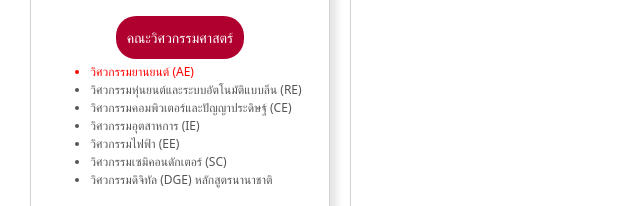
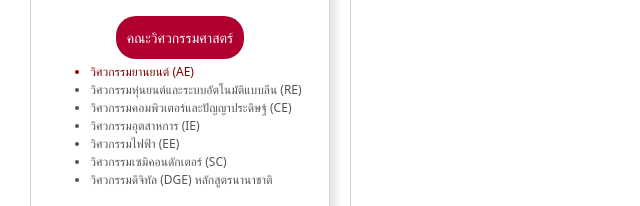
Before and after one commit to 0764nuttamon/mockupTNI, a website: page index.html in a window 1280 px wide. In both pictures the pointer is over the item "วิศวกรรมยานยนต์ (AE)". Shown: the part 409-615 px from the top of the page, 0-640 px from the left. Drawn offline with nearby package versions, Linux system fonts and the light colour scheme.

Commit message:
Update index.html

```diff
--- a/index.html
+++ b/index.html
@@ -69,7 +69,7 @@
         }
 
         .card li:hover {
-            color: red;
+            color: rgb(127, 1, 1);
         }
 
         .arrow {
```
